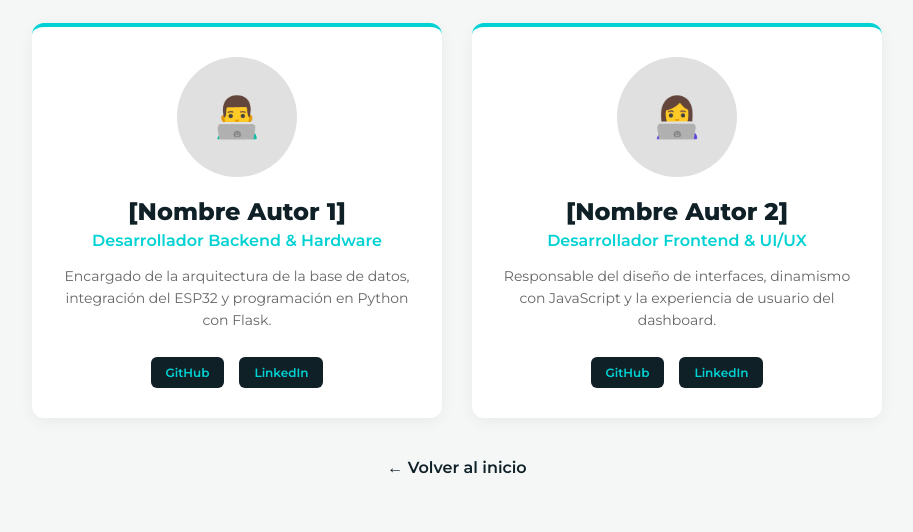
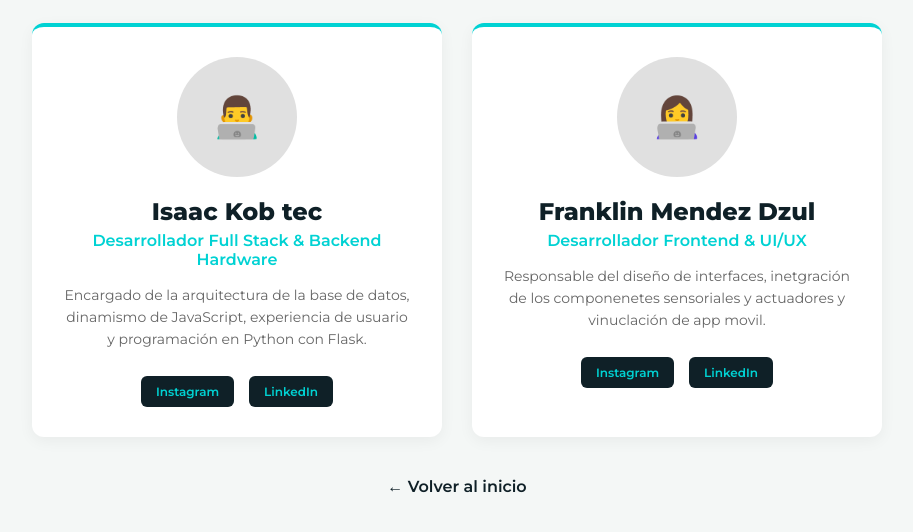
Before and after one commit to 01240718049010h-rgb/SmartHatch, a Flask app: page /autores in a window 1280 px wide. Shown: the part 216-748 px from the top of the page, without its empty margins (183-1096 px from the left). Run offline with Flask 3, Linux system fonts and the light colour scheme; some libraries are stand-ins or nearby versions.

Commit message:
Update authors section with new details

```diff
--- a/SmartHatch/Vista/templates/autores.html
+++ b/SmartHatch/Vista/templates/autores.html
@@ -155,25 +155,24 @@
         <div class="autores-grid">
             <div class="autor-card">
                 <div class="avatar">👨‍💻</div>
-                <h3>[Nombre Autor 1]</h3>
-                <p class="rol">Desarrollador Backend & Hardware</p>
-                <p class="bio">Encargado de la arquitectura de la base de datos, integración del ESP32 y programación en
+                <h3>Isaac Kob tec</h3>
+                <p class="rol">Desarrollador Full Stack & Backend Hardware</p>
+                <p class="bio">Encargado de la arquitectura de la base de datos, dinamismo de JavaScript, experiencia de usuario y programación en
                     Python con Flask.</p>
                 <div class="social-links">
-                    <a href="https://github.com/tu-usuario" target="_blank">GitHub</a>
+                    <a href="https://www.instagram.com/isaa.kte?igsh=dmFoMmRsb3B6b21x" target="_blank">Instagram</a>
                     <a href="https://linkedin.com/in/tu-perfil" target="_blank">LinkedIn</a>
                 </div>
             </div>
 
             <div class="autor-card">
                 <div class="avatar">👩‍💻</div>
-                <h3>[Nombre Autor 2]</h3>
+                <h3>Franklin Mendez Dzul</h3>
                 <p class="rol">Desarrollador Frontend & UI/UX</p>
-                <p class="bio">Responsable del diseño de interfaces, dinamismo con JavaScript y la experiencia de
-                    usuario del dashboard.</p>
+                <p class="bio">Responsable del diseño de interfaces, inetgración de los componenetes sensoriales y actuadores y vinuclación de app movil.</p>
                 <div class="social-links">
-                    <a href="https://github.com/tu-usuario2" target="_blank">GitHub</a>
-                    <a href="https://linkedin.com/in/tu-perfil2" target="_blank">LinkedIn</a>
+                    <a href="https://www.instagram.com/mdz.fa?igsh=eWd6Nno1c3FyZ2o4&utm_source=qr" target="_blank">Instagram</a>
+                    <a href="hackeada" target="_blank">LinkedIn</a>
                 </div>
             </div>
         </div>
```
